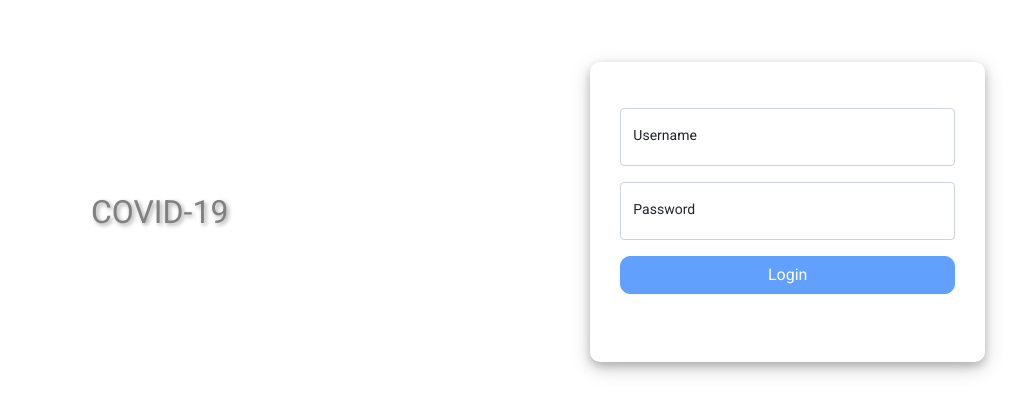
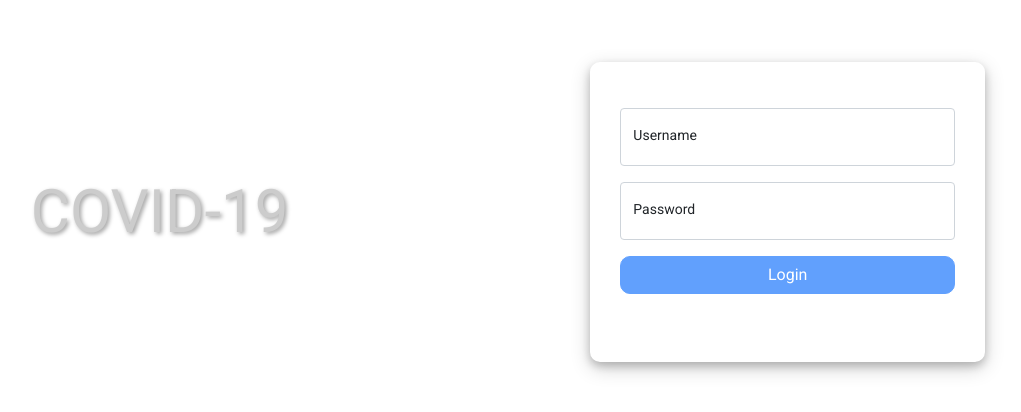
Before and after one commit to Sreerag-Sudhakar/COVID-19-Dashboard, an Angular app: page /auth/login in a window 1280 px wide. Shown: the part 188-600 px from the top of the page, without its empty margins (259-1280 px from the left). Built offline with nearby package versions, Linux system fonts and the light colour scheme.

Commit message:
Title font updated

```diff
--- a/src/app/modules/auth/components/login/login.component.scss
+++ b/src/app/modules/auth/components/login/login.component.scss
@@ -14,9 +14,9 @@
     align-items: center;
 }
 .title-container .title {
-    font-size: 32px;
+    font-size: 60px;
     text-shadow: 2px 2px 4px #0000005e;
-    color: grey;
+    color: #cccccc;
 
 }
 
```
